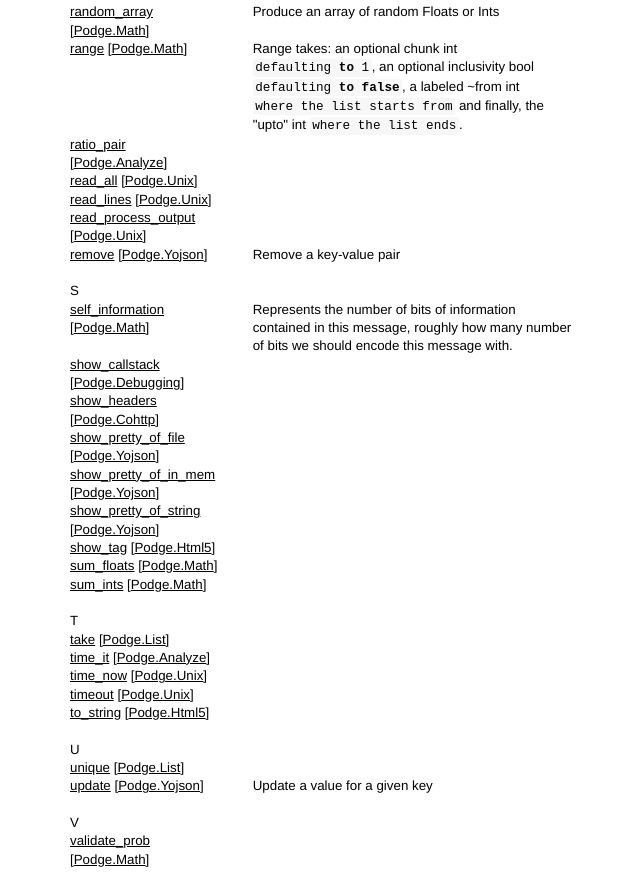
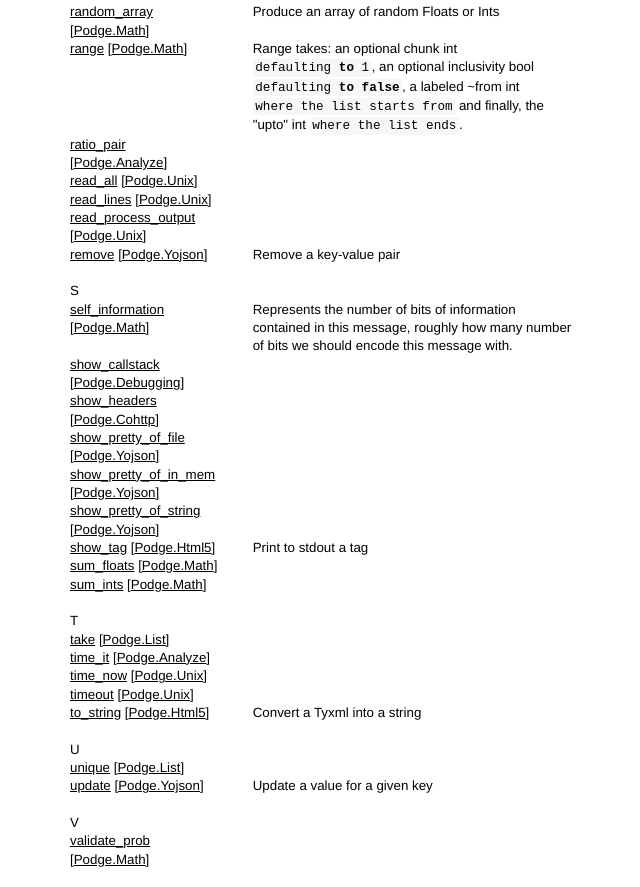
Before and after one commit to fxfactorial/podge, a plain HTML site: page docs/index_values.html in a window 1280 px wide. Shown: the part 1353-2240 px from the top of the page, without its empty margins (58-698 px from the left). Drawn offline with Linux system fonts and the light colour scheme.

Commit message:
Update HTML5 to track tyxml

```diff
--- a/docs/index_values.html
+++ b/docs/index_values.html
@@ -163,7 +163,10 @@ Represents the number of bits of information contained in this
 <tr><td><a href="Podge.Yojson.html#VALshow_pretty_of_string">show_pretty_of_string</a> [<a href="Podge.Yojson.html">Podge.Yojson</a>]</td>
 <td></td></tr>
 <tr><td><a href="Podge.Html5.html#VALshow_tag">show_tag</a> [<a href="Podge.Html5.html">Podge.Html5</a>]</td>
-<td></td></tr>
+<td><div class="info">
+Print to stdout a tag
+</div>
+</td></tr>
 <tr><td><a href="Podge.Math.html#VALsum_floats">sum_floats</a> [<a href="Podge.Math.html">Podge.Math</a>]</td>
 <td></td></tr>
 <tr><td><a href="Podge.Math.html#VALsum_ints">sum_ints</a> [<a href="Podge.Math.html">Podge.Math</a>]</td>
@@ -178,7 +181,10 @@ Represents the number of bits of information contained in this
 <tr><td><a href="Podge.Unix.html#VALtimeout">timeout</a> [<a href="Podge.Unix.html">Podge.Unix</a>]</td>
 <td></td></tr>
 <tr><td><a href="Podge.Html5.html#VALto_string">to_string</a> [<a href="Podge.Html5.html">Podge.Html5</a>]</td>
-<td></td></tr>
+<td><div class="info">
+Convert a Tyxml into a string
+</div>
+</td></tr>
 <tr><td align="left"><br>U</td></tr>
 <tr><td><a href="Podge.List.html#VALunique">unique</a> [<a href="Podge.List.html">Podge.List</a>]</td>
 <td></td></tr>
```
Also changed, not shown: docs/index_modules.html (+4 -1 lines), docs/type_Podge.Html5.html (+2 -2 lines), 2 other files.
